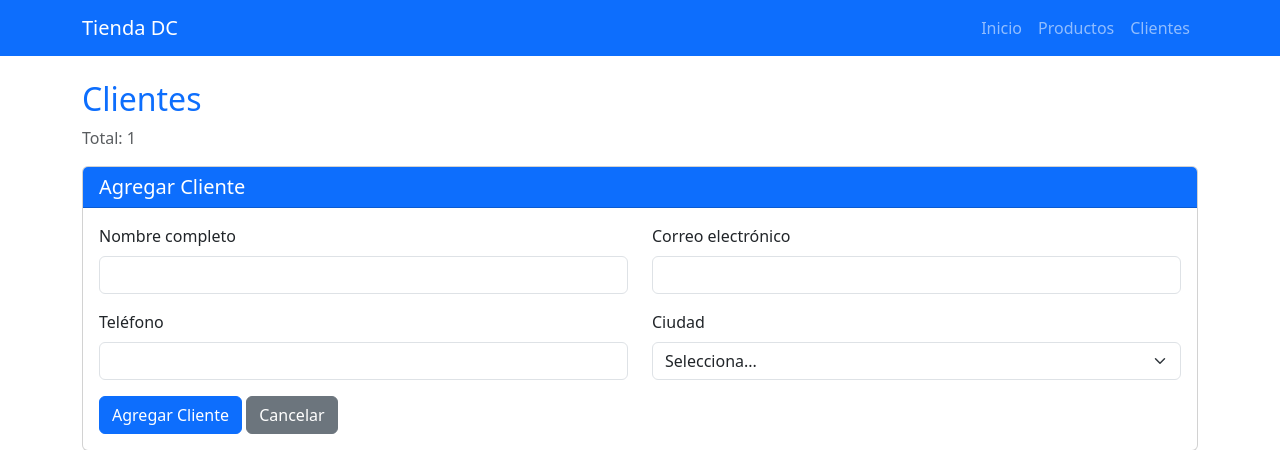
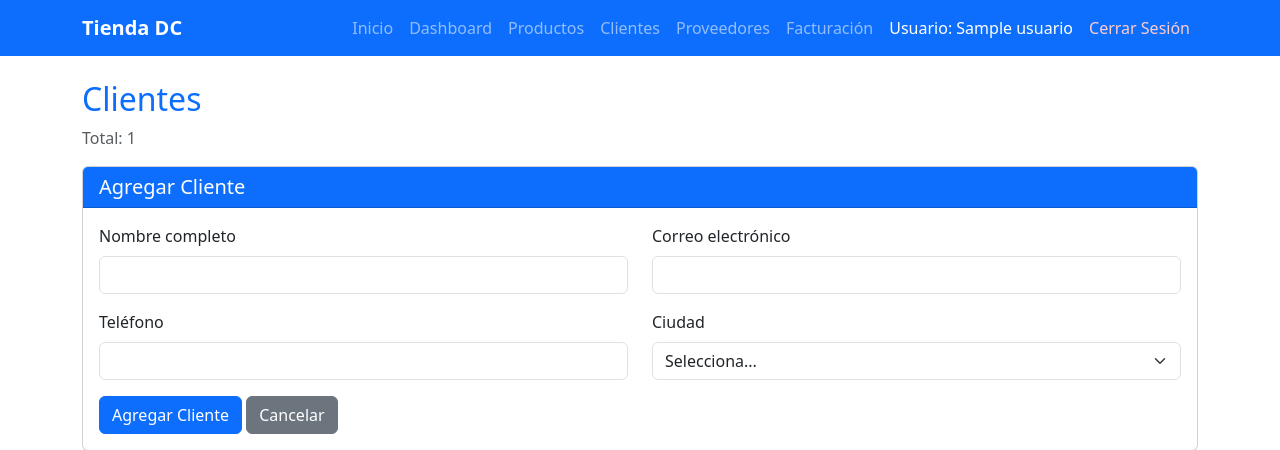
Before and after one commit to Dacstar935/Desarollo-de-App---4to, a Flask app: page /clientes in a window 1280 px wide. Shown: the top 450 px of the page. Run offline with Flask 3, Linux system fonts and the light colour scheme; a user stored in the database is signed in; a database or web service that is not in the repository returns one stand-in record (values such as "Sample title"); some libraries are stand-ins or nearby versions.

Commit message:
navbar nuevo

```diff
--- a/templates/components/navbar.html
+++ b/templates/components/navbar.html
@@ -1,15 +1,36 @@
-<nav class="navbar navbar-expand-lg navbar-dark bg-primary">
+<nav class="navbar navbar-expand-lg navbar-dark bg-primary sticky-top">
     <div class="container">
-        <a class="navbar-brand" href="#">Tienda DC</a>
-        <button class="navbar-toggler" type="button" data-bs-toggle="collapse" data-bs-target="#navMenu">
+        <a class="navbar-brand fw-bold" href="{{ url_for('index') }}">Tienda DC</a>
+        <button class="navbar-toggler" type="button" onclick="toggleMenu()">
             <span class="navbar-toggler-icon"></span>
         </button>
         <div class="collapse navbar-collapse" id="navMenu">
             <ul class="navbar-nav ms-auto">
-                <li class="nav-item"><a class="nav-link" href="#">Inicio</a></li>
-                <li class="nav-item"><a class="nav-link" href="#">Productos</a></li>
-                <li class="nav-item"><a class="nav-link" href="#">Clientes</a></li>
+                <li class="nav-item"><a class="nav-link" href="{{ url_for('index') }}">Inicio</a></li>
+                {% if current_user.is_authenticated %}
+                    <li class="nav-item"><a class="nav-link" href="{{ url_for('dashboard') }}">Dashboard</a></li>
+                    <li class="nav-item"><a class="nav-link" href="{{ url_for('productos') }}">Productos</a></li>
+                    <li class="nav-item"><a class="nav-link" href="{{ url_for('clientes') }}">Clientes</a></li>
+                    <li class="nav-item"><a class="nav-link" href="{{ url_for('proveedores') }}">Proveedores</a></li>
+                    <li class="nav-item"><a class="nav-link" href="{{ url_for('facturacion') }}">Facturación</a></li>
+                    <li class="nav-item"><span class="nav-link text-white">Usuario: {{ current_user.usuario }}</span></li>
+                    <li class="nav-item"><a class="nav-link" href="{{ url_for('logout') }}" style="color: #ffcccc;">Cerrar Sesión</a></li>
+                {% else %}
+                    <li class="nav-item"><a class="nav-link" href="{{ url_for('login') }}">Iniciar Sesión</a></li>
+                    <li class="nav-item"><a class="nav-link" href="{{ url_for('registro') }}">Registrarse</a></li>
+                {% endif %}
             </ul>
         </div>
     </div>
 </nav>
+
+<script>
+function toggleMenu() {
+    var menu = document.getElementById('navMenu');
+    if (menu.style.display === 'block') {
+        menu.style.display = 'none';
+    } else {
+        menu.style.display = 'block';
+    }
+}
+</script>
```
